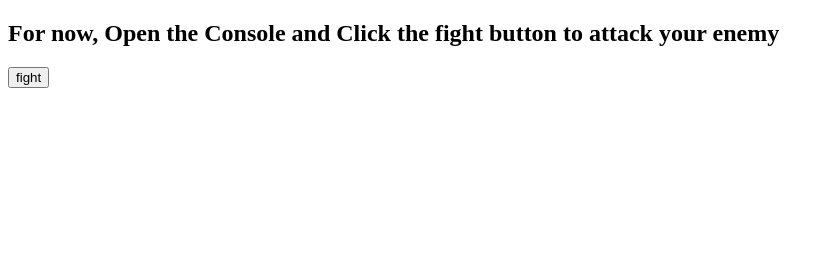
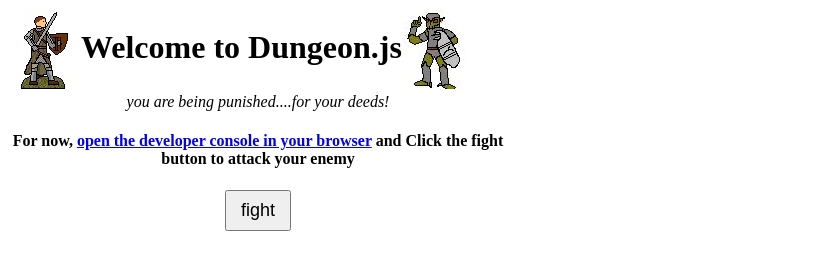
Before and after one commit to rustinpeace91/rpg-battle-engine, a plain HTML site: page index.html in a window 1280 px wide. Shown: the whole page, without its empty margins (0-834 px from the left). Drawn offline with Linux system fonts and the light colour scheme.

Commit message:
beta or something

```diff
--- a/index.html
+++ b/index.html
@@ -13,12 +13,43 @@
     <script src="assets/javascript/character.js"></script>
     <script src="assets/javascript/combat.js"></script>
     <!---<script src="assets/javascript/testinit.js"></script>-->
+    <style>
+            #box-thing * {
+                max-width:500px;
+                text-align:center;
+            }
+            #horizontal-thing{
+                display:inline-flex;
+                flex-wrap:wrap;
+                justify-content:center;
+            }
+            button{
+                padding:8px 14px;
+                font-size:18px;
+            }
+
+    </style>
 
 </head>
 <body>
-    <h2>For now, Open the Console and Click the fight button to attack your enemy</h2>
-    <button id = "fight">fight</button>
+    <div id = "box-thing">
+        <div id = "horizontal-thing">
+            <img src = "assets/images/knight.jpg">
+            <h1>Welcome to Dungeon.js</h1>
+            <img src = "assets/images/goblin.jpg">
+
+        </div>
+
+    <div id = "subtext"><em>you are being punished....for your deeds!</em></div>
+    <h4>For now, <a href = "https://javascript.info/devtools" target = "_blank">open the developer console in your browser</a> and Click the fight button to attack your enemy</h4>
+    <div stlye = "text-align:center">
+        <button id = "fight">fight</button>
+    </div>
+    </div>
+
 </body>
+
+
 <!--The following is for temporary testing purposes only.  WARNING: Sloppy code-->
 <script>
     var weapons = ["unarmed", "longsword", "club", "spear"]
```
Also changed, not shown: assets/images/goblin.jpg (added), assets/images/knight.jpg (added), 2 other files.
